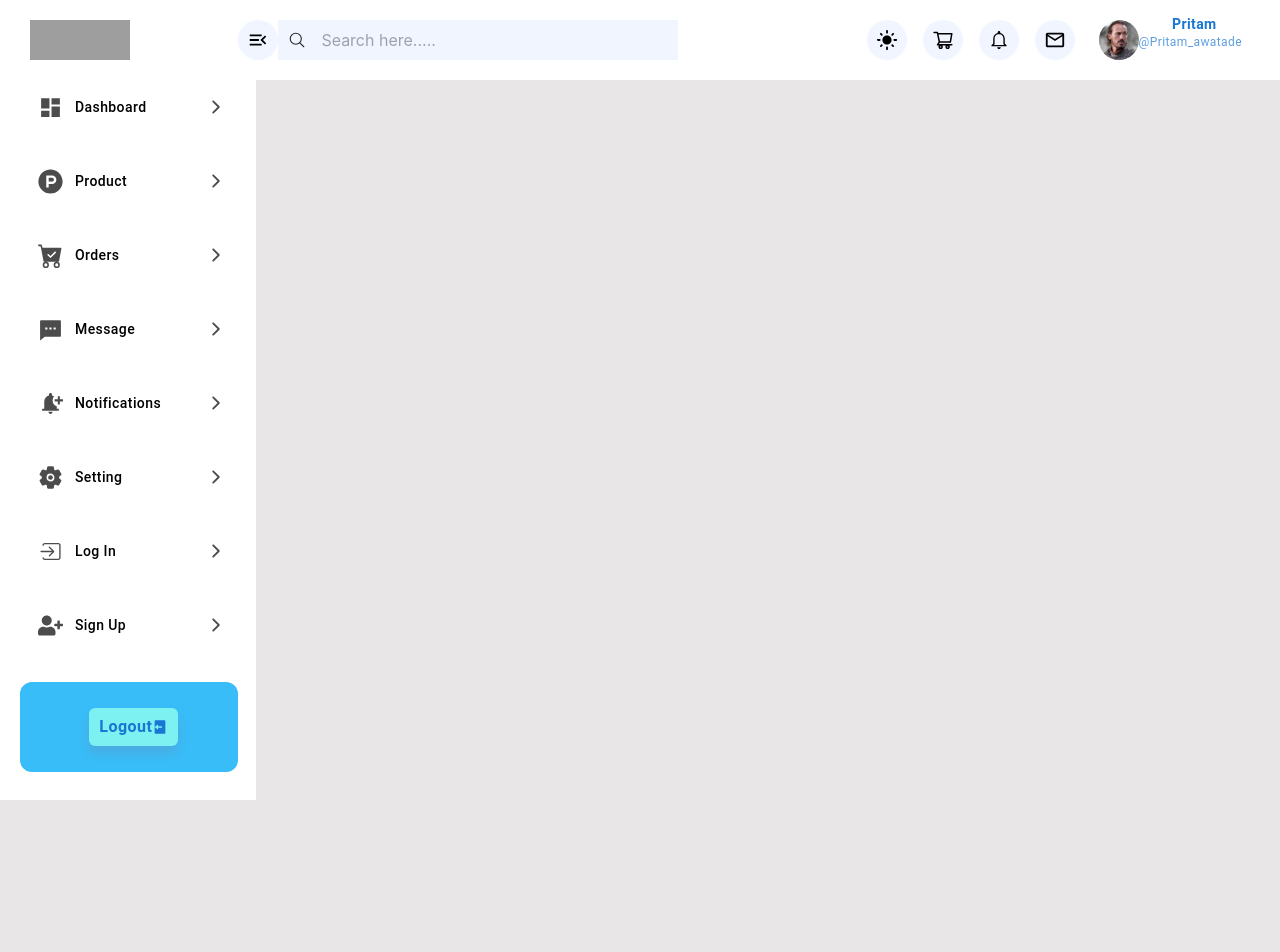
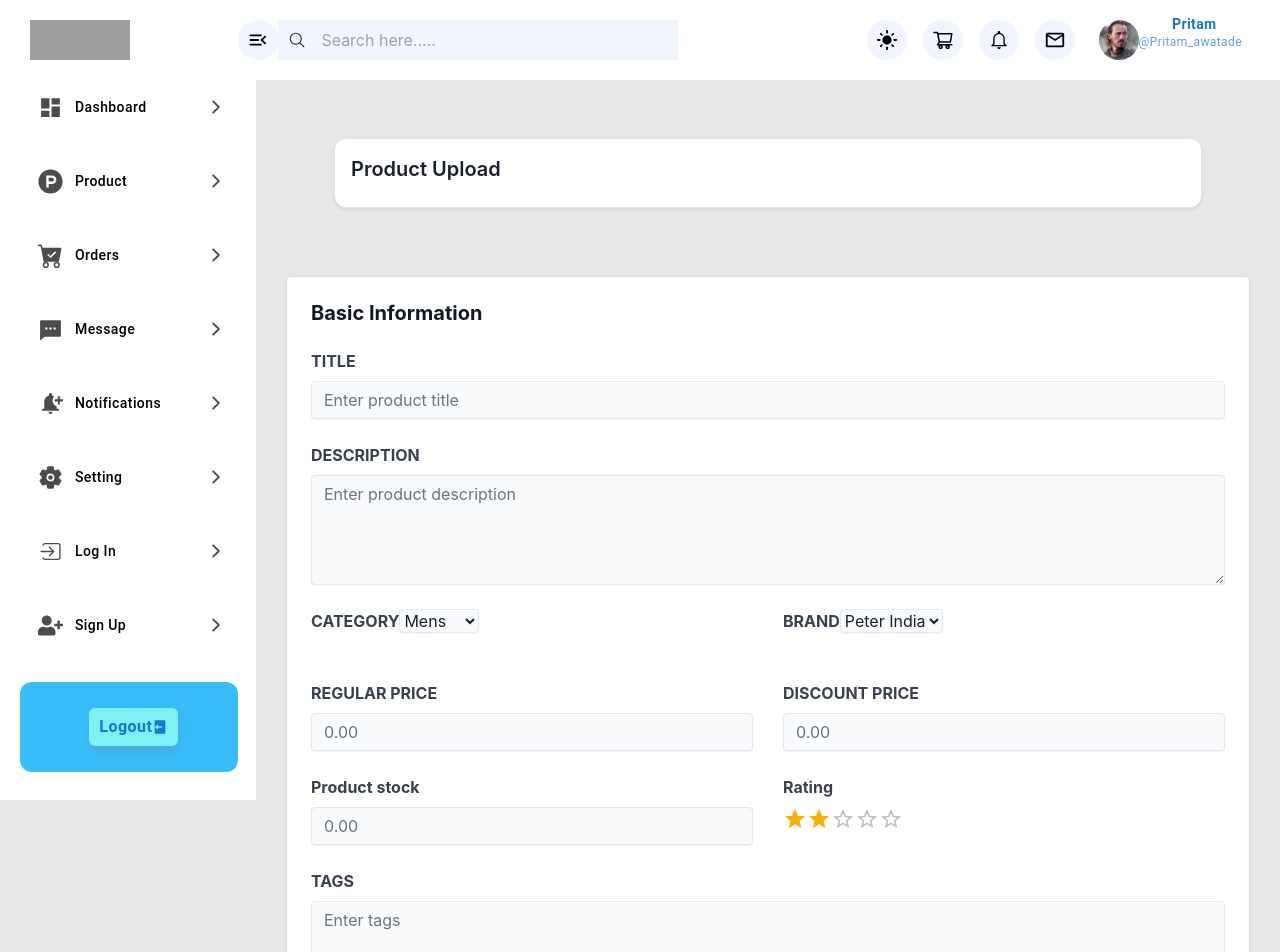
Before and after one commit to Pritamawatade/SELLFY_MERN, a React (Create React App) app in the folder admin/: page /product/upload in a window 1280 px wide. Shown: the top 952 px of the page. Before the commit the page ends 800 px from the top, so only its background shows below. Built offline with nearby package versions, Linux system fonts and the light colour scheme; grey boxes are pictures that could not be loaded; a web font is replaced by a local one.

Commit message:
comleted the product upload feature

```diff
--- a/admin/package.json
+++ b/admin/package.json
@@ -15,6 +15,7 @@
     "bootstrap": "^4.1.3",
     "class-variance-authority": "^0.7.0",
     "clsx": "^2.1.1",
+    "framer-motion": "^11.13.1",
     "lucide-react": "^0.460.0",
     "motion": "^11.11.17",
     "react": "^18.3.1",
--- a/admin/src/App.css
+++ b/admin/src/App.css
@@ -566,7 +566,7 @@ body.dark .progress-bar {
   color: #fff;
 }
 
-/* Dark mode styles for product details table */
+/* Dark mode styles for product details table */ltw1
 .table {
   color: #000; /* Default color for light mode */
 }
@@ -618,3 +618,57 @@ body.dark .info:hover {
   margin-right: 10px;
   font-size: 1.1em;
 }
+
+/* Form Control Styles */
+.form-control, .form-select {
+  border: 1px solid #e2e8f0 !important;
+  box-shadow: 0 1px 2px rgba(0, 0, 0, 0.05) !important;
+}
+
+.form-control:focus, .form-select:focus {
+  border-color: #3b82f6 !important;
+  box-shadow: 0 0 0 3px rgba(59, 130, 246, 0.1) !important;
+}
+
+body.light .form-control,
+body.light .form-select {
+  background-color: #f8fafc !important;
+  border: 1px solid #e2e8f0 !important;
+  color: #1a202c !important;
+}
+
+body.light .form-select option {
+  background-color: #ffffff !important;
+  color: #1a202c !important;
+}
+
+body.light .header h4 {
+  color: #1a202c !important;
+  font-weight: 600;
+}
+
+body.light .card {
+  background-color: #ffffff;
+  box-shadow: 0 1px 3px rgba(0, 0, 0, 0.1);
+}
+
+/* Header Styles */
+.header h4 {
+  color: #000000 !important;
+}
+
+body.dark .header h4 {
+  color: #ffffff !important;
+}
+
+
+.publish svg{
+  overflow: hidden;
+  vertical-align: middle;
+  display: flex;
+  align-items: center;
+  justify-content: center;
+  position: absolute;
+  top: 30%;
+  left: 40%;
+}
--- a/admin/src/App.js
+++ b/admin/src/App.js
@@ -14,7 +14,10 @@ const myContext = createContext();
 function App() {
   const [isTogglesidebar, setIsToggleSidebar] = useState(false);
   const [isHeaderFooterShow, setIsHeaderFooterShow] = useState(true);
-  const [themeMode, setThemeMode] = useState(true);
+  const [themeMode, setThemeMode] = useState(() => {
+    const savedTheme = localStorage.getItem("theme");
+    return savedTheme === "dark" ? false : true;
+  });
 
   useEffect(() => {
     if (themeMode) {
--- a/admin/src/pages/Product-upload/index.js
+++ b/admin/src/pages/Product-upload/index.js
@@ -1,8 +1,164 @@
+import * as React from 'react';
+import Box from '@mui/material/Box';
+import Rating from '@mui/material/Rating';
+import Typography from '@mui/material/Typography';
+import { motion } from 'framer-motion';
+import { FaCloudUploadAlt } from "react-icons/fa";
+
+
 const ProductUpload = () => {
+    const [value, setValue] = React.useState(2);
+
+    const containerVariants = {
+        hidden: { opacity: 0, y: 20 },
+        visible: {
+            opacity: 1,
+            y: 0,
+            transition: {
+                duration: 0.5,
+                staggerChildren: 0.1
+            }
+        }
+    };
+
+    const itemVariants = {
+        hidden: { opacity: 0, x: -20 },
+        visible: {
+            opacity: 1,
+            x: 0,
+            transition: { duration: 0.3 }
+        }
+    };
+
     return (
-        <div>
+        <>
+            <div className="right-content w-100">
+                <motion.div
+                    className="p-12"
+                    initial={{ opacity: 0, y: -20 }}
+                    animate={{ opacity: 1, y: 0 }}
+                    transition={{ duration: 0.5 }}
+                >
+                    <div className="header bg-white dark:bg-gray-800 border rounded-xl p-3 shadow-sm">
+                        <h4 className="text-black font-bold text-xl dark:text-white">Product Upload</h4>
+                    </div>
+                </motion.div>
 
-        </div>
+                <form>
+                    <div className="row">
+                        <div className="col-sm-12">
+                            <motion.div
+                                className="card p-4 dark:bg-[#1E293B] dark:text-white"
+                                variants={containerVariants}
+                                initial="hidden"
+                                animate="visible"
+                            >
+                                <div className="basic-info">
+                                    <motion.h5
+                                        className="mb-4 text-gray-900 dark:text-white font-bold"
+                                        variants={itemVariants}
+                                    >
+                                        Basic Information
+                                    </motion.h5>
+
+                                    <motion.div className="form-group mb-4" variants={itemVariants}>
+                                        <label className="text-gray-700 dark:text-gray-300 mb-2 font-bold">TITLE</label>
+                                        <input
+                                            type="text"
+                                            className="form-control bg-[#f0f0f0] dark:bg-gray-700 dark:text-white border-0 rounded mb-4"
+                                            placeholder="Enter product title"
+                                        />
+                                    </motion.div>
+
+                                    <motion.div className="form-group mb-4" variants={itemVariants}>
+                                        <label className="text-gray-700 dark:text-gray-300 mb-2 font-bold">DESCRIPTION</label>
+                                        <textarea
+                                            className="form-control bg-[#f0f0f0] dark:bg-gray-700 dark:text-white border-0 rounded mb-4"
+                                            rows="4"
+                                            placeholder="Enter product description"
+                                        ></textarea>
+                                    </motion.div>
+
+                                    <motion.div className="row mb-4" variants={itemVariants}>
+                                        <div className="col-md-6">
+                                            <label className="text-gray-700 dark:text-gray-300 mb-2 font-bold">CATEGORY</label>
+                                            <select className="form-select bg-[#f0f0f0] dark:bg-gray-700 dark:text-white text-gray-900 border-0 rounded mb-4">
+                                                <option>Mens</option>
+                                                <option>Women</option>
+                                                <option>Kids</option>
+                                            </select>
+                                        </div>
+                                        <div className="col-md-6">
+                                            <label className="text-gray-700 dark:text-gray-300 mb-2 font-bold">BRAND</label>
+                                            <select className="form-select bg-[#f0f0f0] dark:bg-gray-700 dark:text-white text-gray-900 border-0 rounded mb-4">
+                                                <option>Peter India</option>
+                                                <option>livon</option>
+                                                <option>Twenty</option>
+                                            </select>
+                                        </div>
+                                    </motion.div>
+
+                                    <motion.div className="row" variants={itemVariants}>
+                                        <div className="col-md-6">
+                                            <label className="text-gray-700 dark:text-gray-300 mb-2 font-bold">REGULAR PRICE</label>
+                                            <input
+                                                type="number"
+                                                className="form-control bg-[#f0f0f0] dark:bg-gray-700 dark:text-white border-0 rounded mb-4"
+                                                placeholder="0.00"
+                                            />
+                                        </div>
+                                        <div className="col-md-6">
+                                            <label className="text-gray-700 dark:text-gray-300 mb-2 font-bold">DISCOUNT PRICE</label>
+                                            <input
+                                                type="number"
+                                                className="form-control bg-[#f0f0f0] dark:bg-gray-700 dark:text-white border-0 rounded mb-4"
+                                                placeholder="0.00"
+                                            />
+                                        </div>
+                                    </motion.div>
+                                    <motion.div className="row" variants={itemVariants}>
+                                        <div className="col-md-6">
+                                            <label className="text-gray-700 dark:text-gray-300 mb-2 font-bold">Product stock</label>
+                                            <input
+                                                type="number"
+                                                className="form-control bg-[#f0f0f0] dark:bg-gray-700 dark:text-white border-0 rounded mb-4"
+                                                placeholder="0.00"
+                                            />
+                                        </div>
+                                        <div className="col-md-6">
+                                            <label className="text-gray-700 dark:text-gray-300 mb-2 font-bold">Rating</label> <br />
+                                            <Rating
+                                                name="simple-controlled"
+                                                value={value}
+                                                onChange={(event, newValue) => {
+                                                    setValue(newValue);
+                                                }}
+                                            />
+
+                                        </div>
+
+                                        <motion.div className="col-sm-12" variants={itemVariants}>
+                                            <label className="text-gray-700 dark:text-gray-300 mb-2 font-bold">TAGS</label>
+                                            <textarea
+                                                className="form-control bg-[#f0f0f0] dark:bg-gray-700 dark:text-white border-0 rounded mb-4"
+                                                rows="4"
+                                                placeholder="Enter tags"
+                                            ></textarea>
+                                        </motion.div>
+                                    </motion.div>
+                                </div>
+                            </motion.div>
+
+
+                            <button className='relative publish hover:bg-blue-600 border rounded w-100 bg-blue-500 p-2 text-lg font-bold text-white'><FaCloudUploadAlt /> PUBLISH AND VIEW</button>
+                        </div>
+
+
+
+                    </div>
+                </form>
+            </div>
+        </>
     )
 }
 
@@ -12,4 +168,4 @@ export default ProductUpload
 
 
 
-// video is 30 min llong
+// video is 30 min long
```
Also changed, not shown: 1 other file (tests, documents, lock files or other folders).
